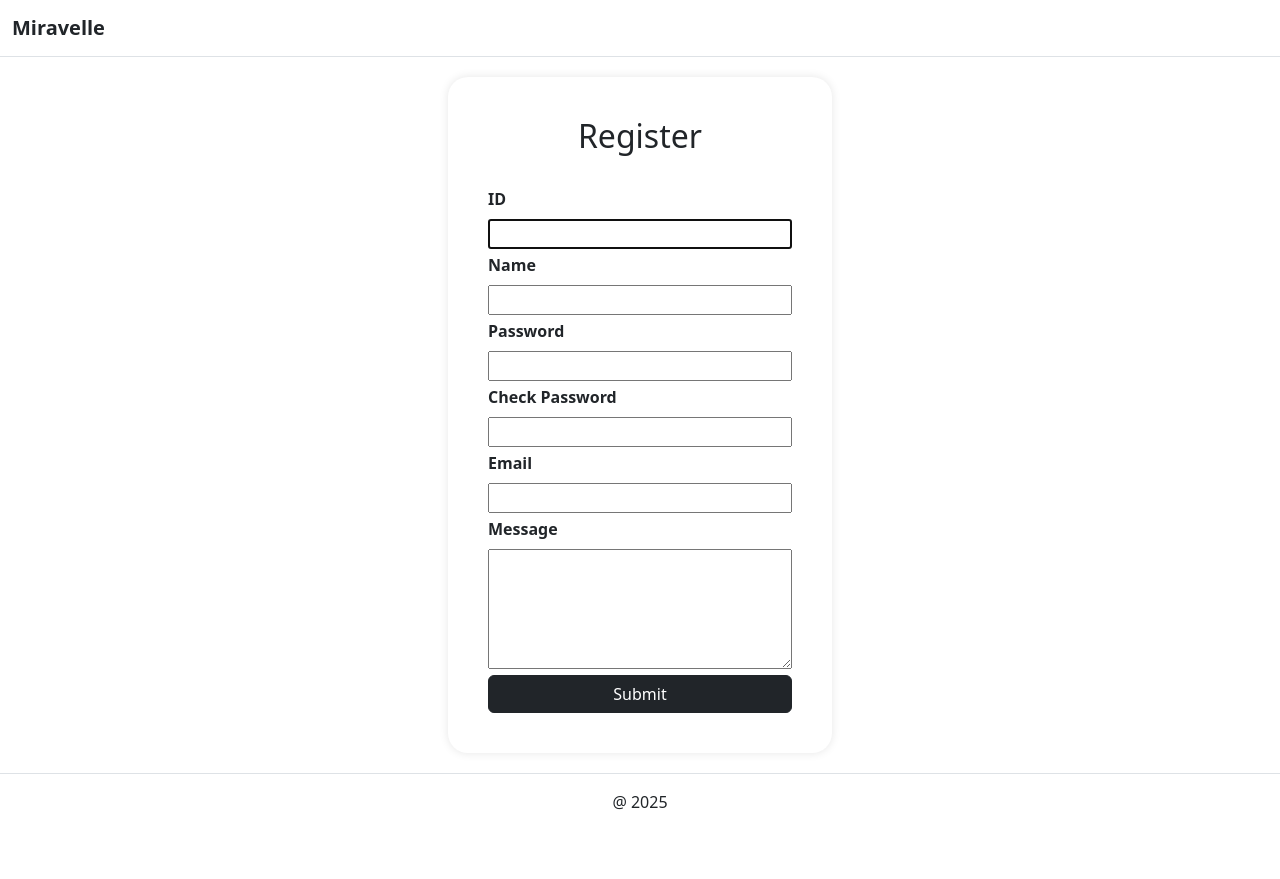
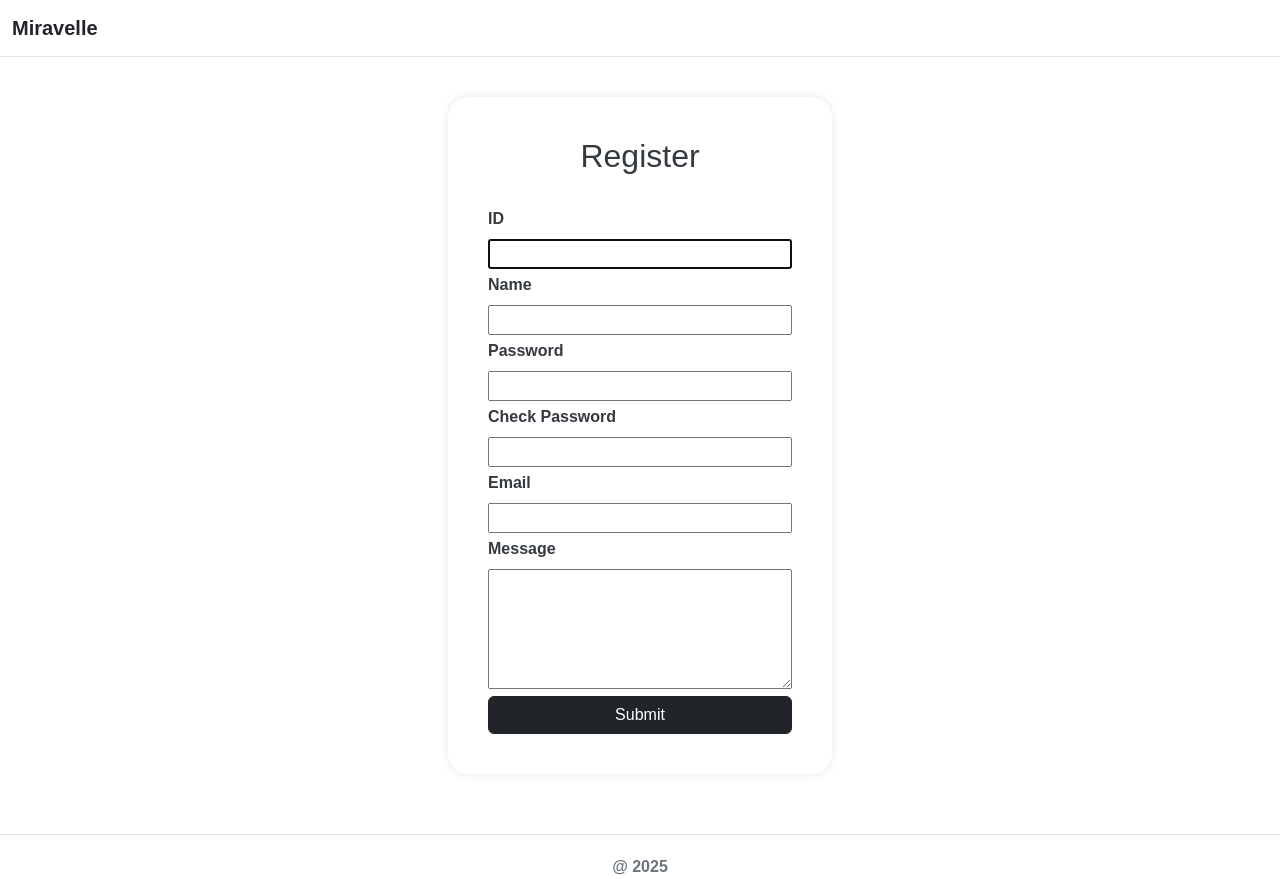
Before and after one commit to eungyukm/Miravelle, a Django app: page /users/register/ in a window 1280 px wide. Before the commit the page ends 810 px from the top, so only its background shows below. Run offline with Django 5.2, Linux system fonts and the light colour scheme.

Commit message:
fix : page design

```diff
--- a/core/users/templates/register-base.html
+++ b/core/users/templates/register-base.html
@@ -6,6 +6,8 @@
     <!-- Bootstrap CSS -->
     <link href="https://cdn.jsdelivr.net/npm/bootstrap@5.3.3/dist/css/bootstrap.min.css" rel="stylesheet" integrity="sha384-QWTKZyjpPEjISv5WaRU9OFeRpok6YctnYmDr5pNlyT2bRjXh0JMhjY6hW+ALEwIH" crossorigin="anonymous">
     <title>Miravelle Register</title>
+    {% load static %}
+    <link rel="stylesheet" href="{% static "articles_css/style.css" %}">
 </head>
 <body>
     <!-- As a link  Header-->
@@ -21,7 +23,7 @@
     <!--Footer-->
     <footer class="py-0 bg-transparent border-top"> <!--배경은 투명, 선으로만-->
         <div class="container">
-            <p class="m-3 text-center text-color: rgb(195, 193, 193)">@ 2025 </p>
+            <p class="m-3 text-center text-color: rgb(195, 193, 193)"><strong>@ 2025 <strong></p>
         </div>
     </footer>
 
--- a/core/users/templates/register.html
+++ b/core/users/templates/register.html
@@ -1,10 +1,8 @@
 {% extends "register-base.html" %}
 
-{% load static %}
-
 {% block content %}
-<div class="main-container">
-    <div class="login-container">
+<div class="register-main-container">
+    <div class="register-container">
         <h2><center>Register</center></h2>
         <br>
         <form method="POST" action="{% url 'users:register' %}">
@@ -94,7 +92,7 @@
 </div>
 
 <style>
- /* Main Container */
+ {% comment %} /* Main Container */
     .main-container {
         display: flex;
         justify-content: center;
@@ -109,7 +107,7 @@
         background-color: #fff;
         border-radius: 20px;
         box-shadow: 0 0 10px rgba(0, 0, 0, 0.1);
-    }
+    } {% endcomment %}
     /* 각 필드 입력칸 조절*/
     #id_username {
         width: 100%;
```
Also changed, not shown: core/users/templates/login.html (+12 -3 lines).
